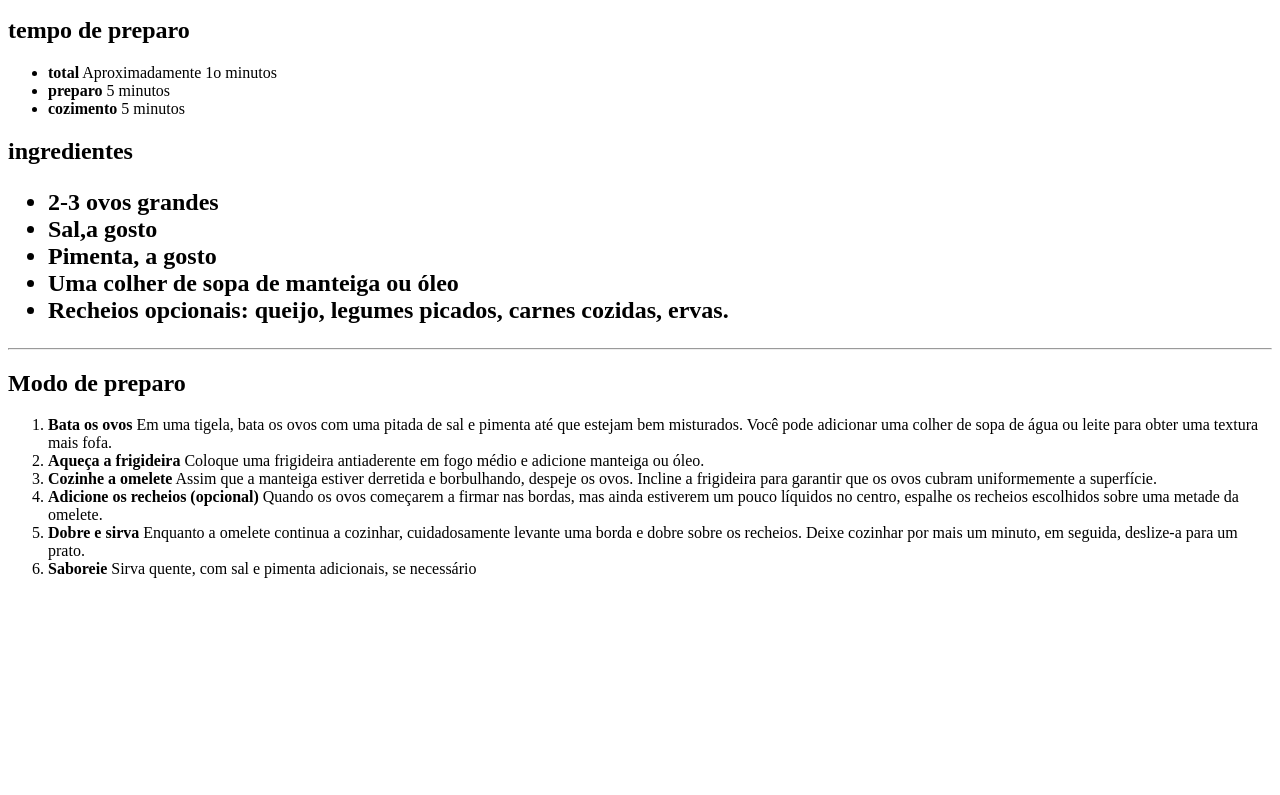
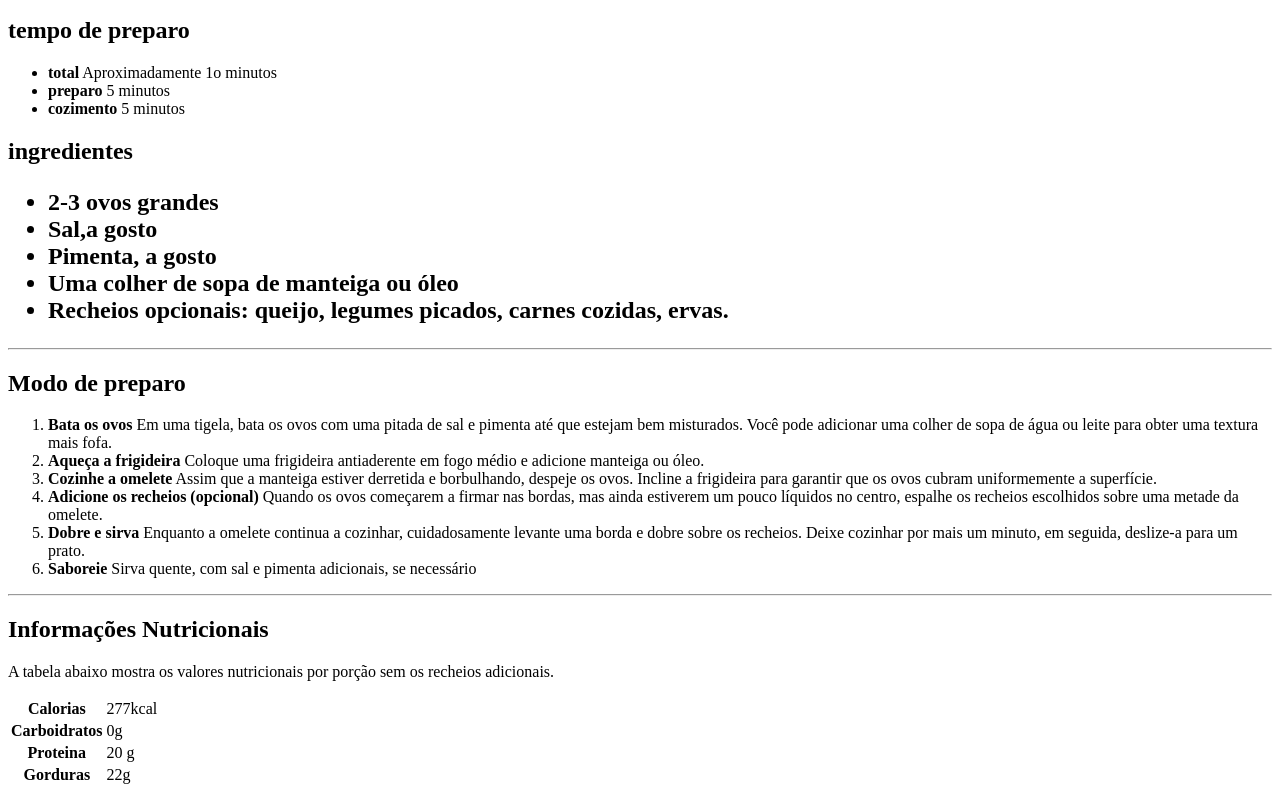
Before and after one commit to Sophiapupim/receita_marcio, a plain HTML site: page index.html in a window 1280 px wide. Shown: the part 127-922 px from the top of the page. Before the commit the page ends 800 px from the top, so only its background shows below. Drawn offline with Linux system fonts and the light colour scheme.

Commit message:
quinto commit do HTML

```diff
--- a/index.html
+++ b/index.html
@@ -69,6 +69,36 @@
             </li>
         </ol>
        </div>
+
+       <hr>
+
+       <div>
+           <h2>Informações Nutricionais</h2>
+
+           <p>A tabela abaixo mostra os valores nutricionais por porção sem os recheios adicionais.</p>
+
+           <table>
+            <tr>
+                <th>Calorias</th>
+                <td>277kcal</td>
+            </tr>
+            <tr>
+                <th>
+                    Carboidratos
+                </th>
+                <td>0g</td>
+            </tr>
+            <tr>
+                <th>Proteina</th>
+                <td>20 g</td>
+            </tr>
+            <tr>
+                <th>Gorduras</th>
+                <td>22g</td>
+            </tr>
+           </table>
+
+       </div>
     </div>
 </body>
 </html>
```
